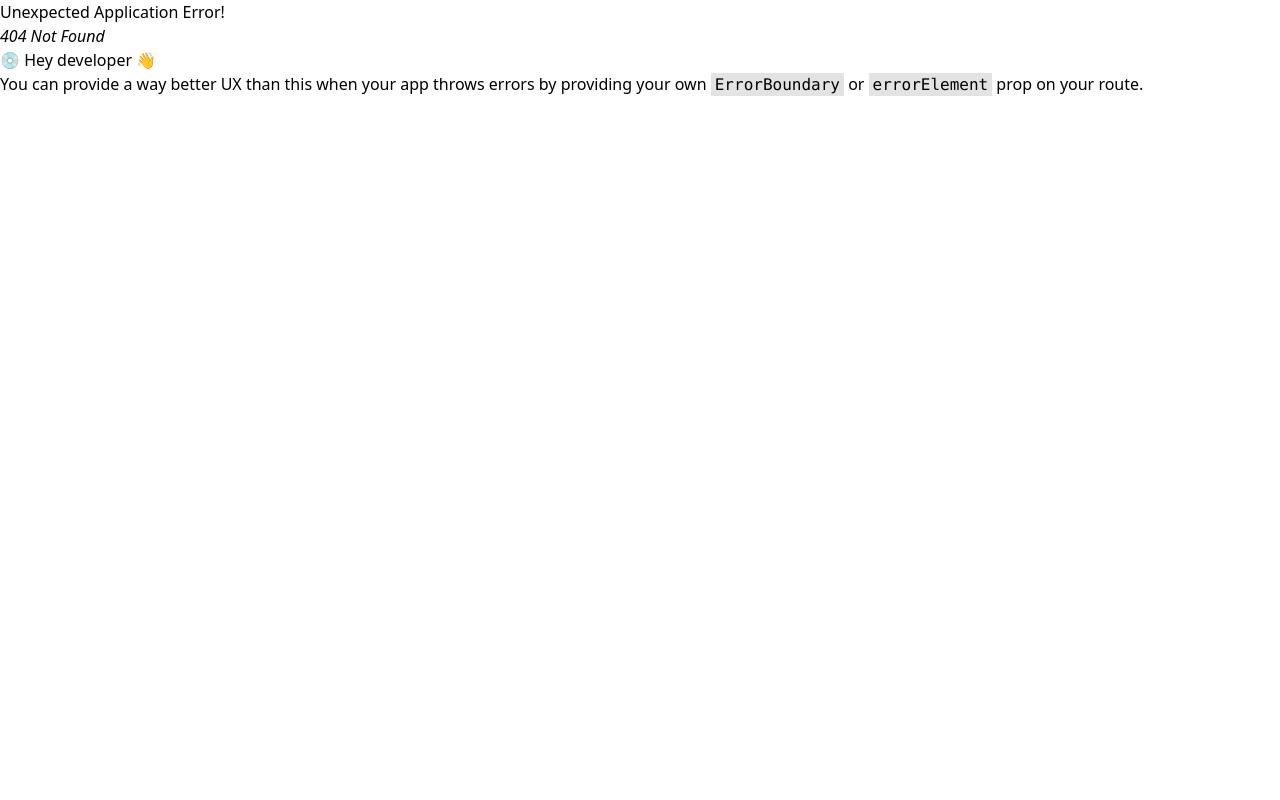
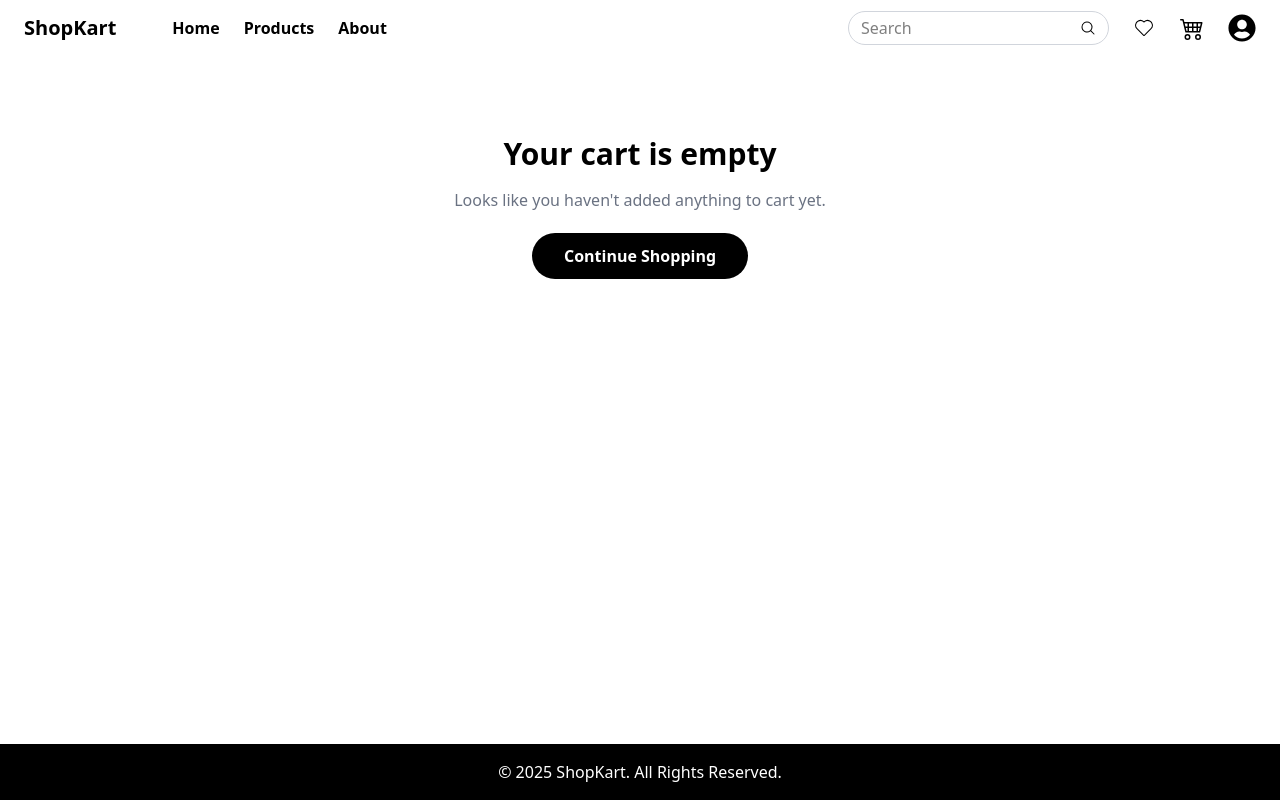
Before and after one commit to Akshay1799/ShopKart, a React (Vite) app in the folder frontend/: page /cart in a window 1280 px wide. Before the commit this address had no page. Built offline with nearby package versions, Linux system fonts and the light colour scheme.

Commit message:
added cart context, cart page, cart badge, add to cart interaction, wishlish page

```diff
--- a/frontend/src/App.jsx
+++ b/frontend/src/App.jsx
@@ -2,9 +2,11 @@ import React from 'react'
 import Navbar from './components/Navbar/Navbar'
 import Footer from './components/Footer/Footer'
 import { Outlet } from 'react-router-dom'
+import { CartProvider } from './context/cartContext'
 
 const App = () => {
   return (
+    <CartProvider>
       <div className='flex flex-col min-h-screen'>
         <Navbar />
         <main className='flex-grow'>
@@ -12,6 +14,7 @@ const App = () => {
         </main>
         <Footer />
       </div>
+    </CartProvider>
   )
 }
 
--- a/frontend/src/components/Navbar/Navbar.jsx
+++ b/frontend/src/components/Navbar/Navbar.jsx
@@ -4,10 +4,12 @@ import { FaUserCircle } from "react-icons/fa"
 import { HiMagnifyingGlass } from "react-icons/hi2";
 import { BsCart4 } from "react-icons/bs";
 import { CiHeart } from "react-icons/ci";
+import { useCart } from '../../context/cartContext';
 
 const Navbar = () => {
+    const { cart } = useCart();
     return (
-        <nav className='flex justify-between items-center bg-gray-100 text-black px-6 py-3'>
+        <nav className='flex justify-between items-center text-black px-6 py-3'>
 
             {/* Left side of nav */}
             <div className='flex items-center gap-10'>
@@ -41,12 +43,23 @@ const Navbar = () => {
                         <HiMagnifyingGlass className="hover:cursor-pointer absolute right-3 top-1/2 transform -translate-y-1/2  font-medium" />
                     </div>
                 </div>
+                <Link to={'/wishlist'}>
                     <div className='font-semibold hidden sm:block hover:text-gray-600 hover:cursor-pointer text-2xl'>
                         <span>< CiHeart /></span>
                     </div>
-                <div className='font-semibold hidden sm:block hover:text-gray-600 hover:cursor-pointer text-2xl'>
-                    <span>< BsCart4 /></span>
+                </Link>
+                <Link to="/cart" className="relative"> {/* 1. Link ko relative banayein */}
+                    <div className='font-semibold hover:text-gray-600 hover:cursor-pointer text-2xl'>
+                        <BsCart4 />
                     </div>
+
+                    {/* 2. for the Badge, jo tabhi dikhega jab cart mein items honge */}
+                    {cart.length > 0 && (
+                        <span className="absolute -top-2 -right-3 bg-red-500 text-white text-xs rounded-full w-5 h-5 flex items-center justify-center">
+                            {cart.length}
+                        </span>
+                    )}
+                </Link>
                 <div>
                     <FaUserCircle size={28} className='hover:cursor-pointer' />
                 </div>
--- a/frontend/src/components/ProductCard/ProductCard.jsx
+++ b/frontend/src/components/ProductCard/ProductCard.jsx
@@ -1,6 +1,9 @@
 import React from 'react'
+import { useCart } from '../../context/cartContext'
 
 const ProductCard = ({product}) => {
+
+    const {addToCart} = useCart();
 
     return (
         <div className="border rounded-lg p-4 shadow-lg hover:shadow-xl transition-shadow duration-300 flex flex-col justify-between">
@@ -11,8 +14,8 @@ const ProductCard = ({product}) => {
             <div className="flex-grow flex flex-col text-center">
                 <p className="text-sm text-gray-500 mb-1">{product.category}</p>
                 <h3 className="text-lg font-bold mb-2 flex-wrap flex-grow">{product.title}</h3>
-                <p className="text-xl font-semibold mb-4">{product.price}</p>
-                <button  className="w-full bg-black text-white py-2 rounded-lg hover:bg-gray-700 transition-colors">Add to cart</button>
+                <p className="text-xl font-semibold mb-4">${product.price}</p>
+                <button onClick={()=>addToCart(product)}  className="w-full bg-black text-white py-2 rounded-lg hover:bg-gray-700 transition-colors hover:cursor-pointer">Add to cart</button>
             </div>
 
         </div>
--- /dev/null
+++ b/frontend/src/context/cartContext.jsx
@@ -0,0 +1,28 @@
+import React, { createContext } from 'react'
+import { useContext } from 'react'
+import { useState } from 'react';
+
+const cartContext = createContext();
+
+export const CartProvider = ({children}) => {
+
+    const [cart, setCart] = useState([]);
+
+    const addToCart = (product)=>{
+        console.log("Adding Products...", product.title);
+
+        setCart(prevCart =>[...prevCart, product])
+    }
+
+  return (
+    <cartContext.Provider value={{cart, addToCart}}>
+        {children}
+    </cartContext.Provider>
+  )
+}
+
+export const useCart = ()=>{
+    return useContext(cartContext);
+}
+
+export default cartContext
--- /dev/null
+++ b/frontend/src/pages/Cart.jsx
@@ -0,0 +1,41 @@
+import React from 'react'
+import { useCart } from '../context/cartContext'
+import { Link } from 'react-router-dom';
+
+const Cart = () => {
+    const { cart } = useCart();
+
+    if (cart.length === 0) {
+        return (
+            <div className='text-center py-20'>
+                <h1 className='text-3xl font-bold mb-4'>Your cart is empty</h1>
+                <p className='text-gray-500 mb-8'>Looks like you haven't added anything to cart yet.</p>
+                <Link to={'/products'} className="bg-black text-white font-bold py-3 px-8 rounded-full hover:bg-gray-800">Continue Shopping</Link>
+            </div>
+        )
+
+    }
+
+    return (
+        <div className="container mx-auto px-4 py-8">
+            <h1 className="text-3xl font-bold text-center mb-8">Your Cart</h1>
+            <div className=" flex justify-center items-center gap-4 flex-wrap">
+                {cart.map(item => (
+                    <div key={item.id} className="flex text-center items-center justify-between py-6 border-1 rounded-2xl ">
+                        <div className="flex items-center gap-4 flex-col w-full h-80">
+                            <img src={item.image} alt={item.title} className="w-20 h-20 mb-2 object-contain rounded bg-white" />
+                            <h2 className="text-lg font-semibold max-w-md mb-4 px-8 text-wrap">{item.title}</h2>
+                            <div className='mt-auto'>
+                                <p className="text-gray-800 font-bold text-lg mt-1 mb-2">${item.price}</p>
+                                <button className="bg-black text-white rounded-2xl px-4 py-2 font-semibold hover:cursor-pointer">Remove</button>
+                            </div>
+                        </div>
+                    </div>
+
+                ))}
+            </div>
+        </div>
+    )
+}
+
+export default Cart
--- a/frontend/src/pages/Home.jsx
+++ b/frontend/src/pages/Home.jsx
@@ -45,7 +45,7 @@ const Home = () => {
             </section>
             <section className="py-16">
                 <h2 className="text-4xl font-bold text-center mb-10">Featured Products</h2>
-                <div className="container mx-auto px-4 grid grid-cols-1 sm:grid-cols-2 md:grid-cols-3 lg:grid-cols-6 gap-8">
+                <div className="container mx-auto px-4 grid grid-cols-1 sm:grid-cols-2 md:grid-cols-3 lg:grid-cols-4 gap-8">
                     {featuredProducts.map(item =>(
                         <ProductCard key={item.id} product={item}/>
                     ))}
--- a/frontend/src/pages/ProductPage.jsx
+++ b/frontend/src/pages/ProductPage.jsx
@@ -29,7 +29,7 @@ const ProductPage = () => {
     return (
         <div className='container mx-auto px-4 py-8'>
             <h1 className="text-4xl font-bold text-center mb-10">All Products</h1>
-            <div  className="grid grid-cols-1 sm:grid-cols-2 md:grid-cols-3 lg:grid-cols-6 gap-8">
+            <div  className="grid grid-cols-1 sm:grid-cols-2 md:grid-cols-3 lg:grid-cols-4 gap-8">
                 {products.map(product=>(
                     <ProductCard key={product.id} product={product}/>
                 ))}
--- /dev/null
+++ b/frontend/src/pages/Wishlist.jsx
@@ -0,0 +1,12 @@
+import React from 'react'
+
+const Wishlist = () => {
+  return (
+    <div className="container mx-auto px-4 py-8 text-center">
+        <h1 className="text-4xl font-bold">Wishlist</h1>
+        <p className="text-gray-600 mt-4"></p>
+    </div>
+  )
+}
+
+export default Wishlist
```
Also changed, not shown: frontend/src/main.jsx (+10 -0 lines). Lines whose indentation alone changed are shown as unchanged.
